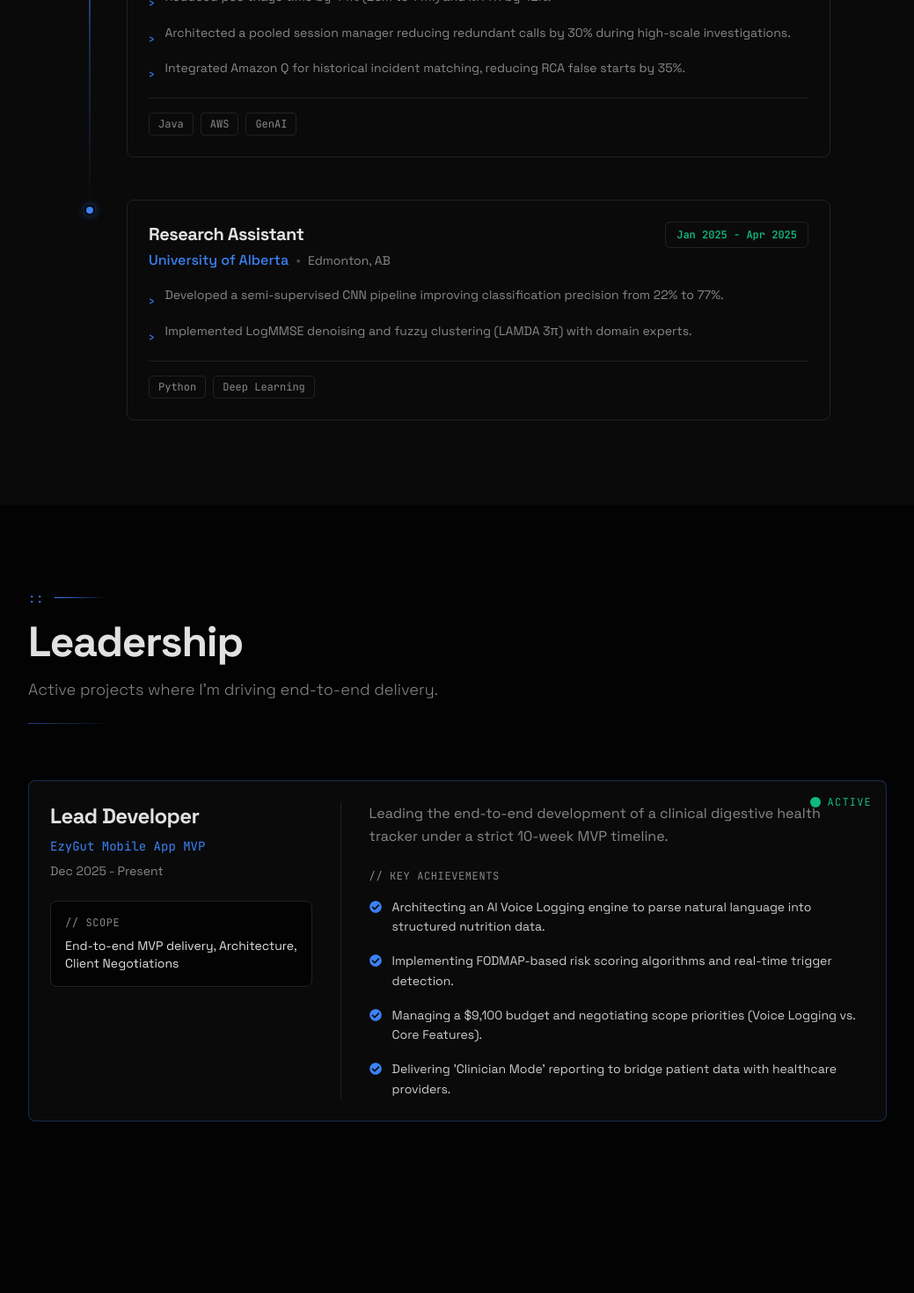
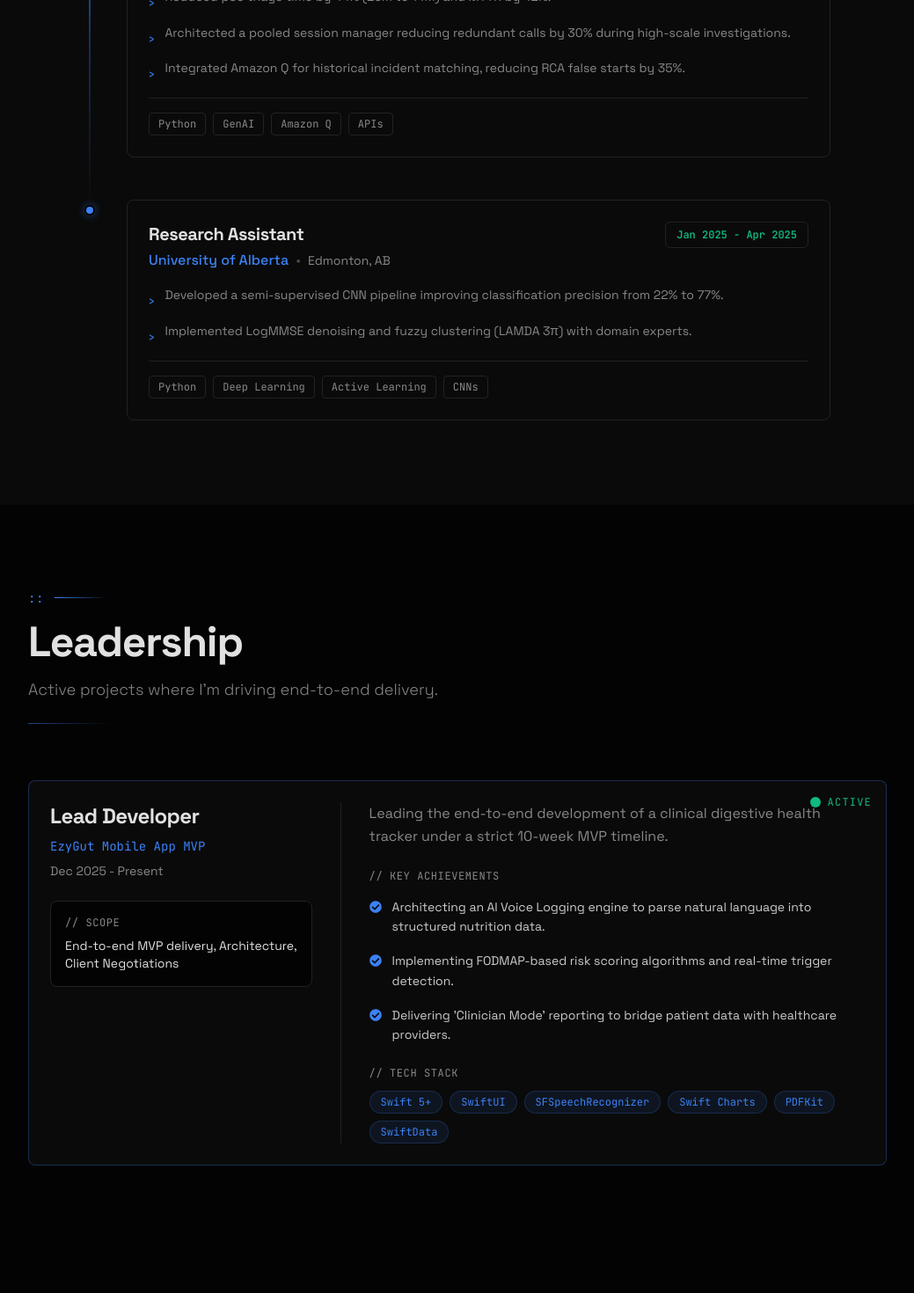
Before and after one commit to divitsinghall/portfolio-website, a React (Vite) app: page / in a window 1280 px wide. Shown: the part 4440-5910 px from the top of the page at 88% size, without its empty margins (120-1159 px from the left). Built offline with nearby package versions, Linux system fonts and the light colour scheme.

Commit message:
Add tech stack in leadership section

```diff
--- a/src/data/portfolioData.ts
+++ b/src/data/portfolioData.ts
@@ -48,6 +48,7 @@ export interface Leadership {
   duration: string;
   description: string;
   keyAchievements: string[];
+  techStack?: string[];
 }
 
 export const PortfolioData = {
@@ -128,9 +129,9 @@ export const PortfolioData = {
       keyAchievements: [
         "Architecting an AI Voice Logging engine to parse natural language into structured nutrition data.",
         "Implementing FODMAP-based risk scoring algorithms and real-time trigger detection.",
-        "Managing a $9,100 budget and negotiating scope priorities (Voice Logging vs. Core Features).",
         "Delivering 'Clinician Mode' reporting to bridge patient data with healthcare providers."
-      ]
+      ],
+      techStack: ["Swift 5+", "SwiftUI", "SFSpeechRecognizer", "Swift Charts", "PDFKit", "SwiftData"]
     }
   ] as Leadership[],
   experience: [
@@ -140,7 +141,7 @@ export const PortfolioData = {
       duration: "Fall 2026",
       location: "Vancouver, BC",
       description: ["Returning for a second internship with the Auto Augmentation Core Team."],
-      tech: ["Java", "AWS"]
+      tech: ["Java", "AWS", "Build-time Instrumentation", "OpenTelemetry"]
     },
     {
       company: "Amazon",
@@ -153,7 +154,7 @@ export const PortfolioData = {
         "Architected a pooled session manager reducing redundant calls by 30% during high-scale investigations.",
         "Integrated Amazon Q for historical incident matching, reducing RCA false starts by 35%."
       ],
-      tech: ["Java", "AWS", "GenAI"]
+      tech: ["Python", "GenAI", "Amazon Q", "APIs"]
     },
     {
       company: "University of Alberta",
@@ -164,7 +165,7 @@ export const PortfolioData = {
         "Developed a semi-supervised CNN pipeline improving classification precision from 22% to 77%.",
         "Implemented LogMMSE denoising and fuzzy clustering (LAMDA 3π) with domain experts."
       ],
-      tech: ["Python", "Deep Learning"]
+      tech: ["Python", "Deep Learning", "Active Learning", "CNNs"]
     }
   ] as Experience[],
   education: [
--- a/src/sections/Leadership.tsx
+++ b/src/sections/Leadership.tsx
@@ -69,6 +69,24 @@ const Leadership: React.FC = () => {
                                     </li>
                                 ))}
                             </ul>
+
+                            {lead.techStack && lead.techStack.length > 0 && (
+                                <>
+                                    <div className="font-mono text-xs text-secondary uppercase tracking-wider mt-6 mb-3">
+                                        // Tech Stack
+                                    </div>
+                                    <div className="flex flex-wrap gap-2">
+                                        {lead.techStack.map((tech, idx) => (
+                                            <span
+                                                key={idx}
+                                                className="px-3 py-1 text-xs font-mono bg-accent/10 text-accent rounded-full border border-accent/20"
+                                            >
+                                                {tech}
+                                            </span>
+                                        ))}
+                                    </div>
+                                </>
+                            )}
                         </div>
                     </div>
                 </motion.div>
```
